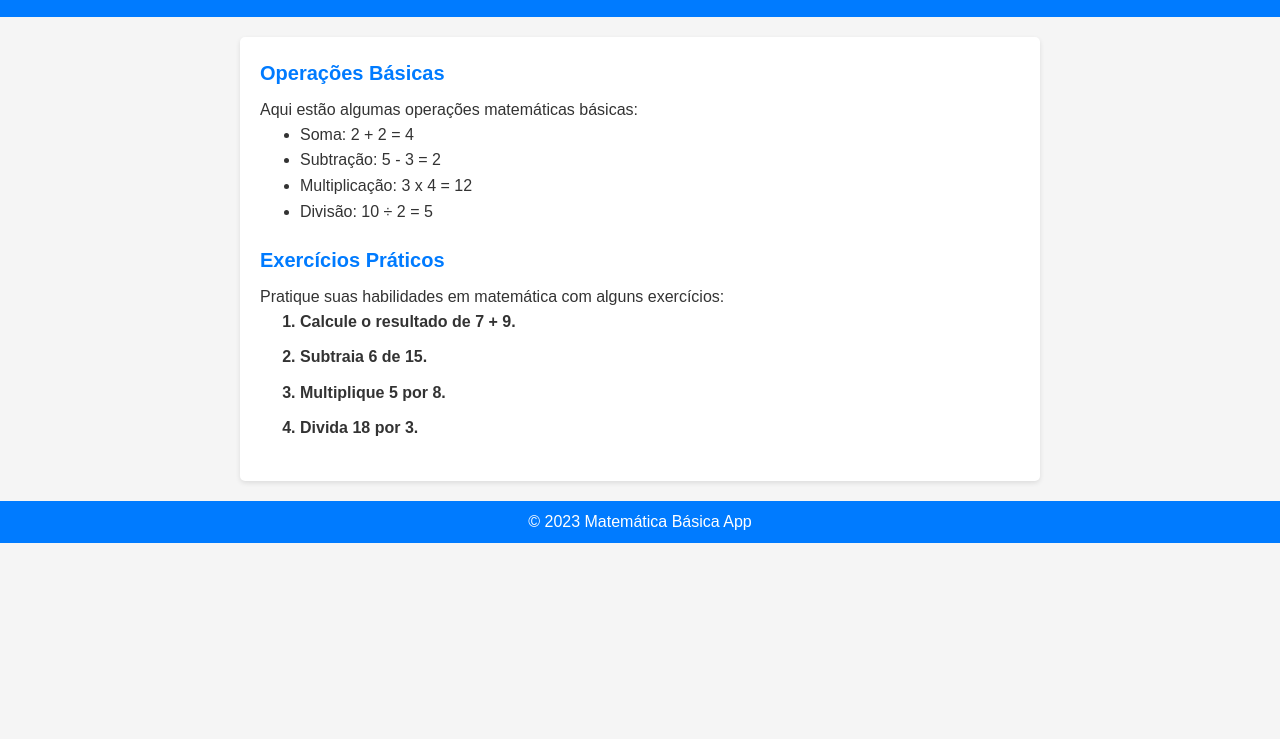
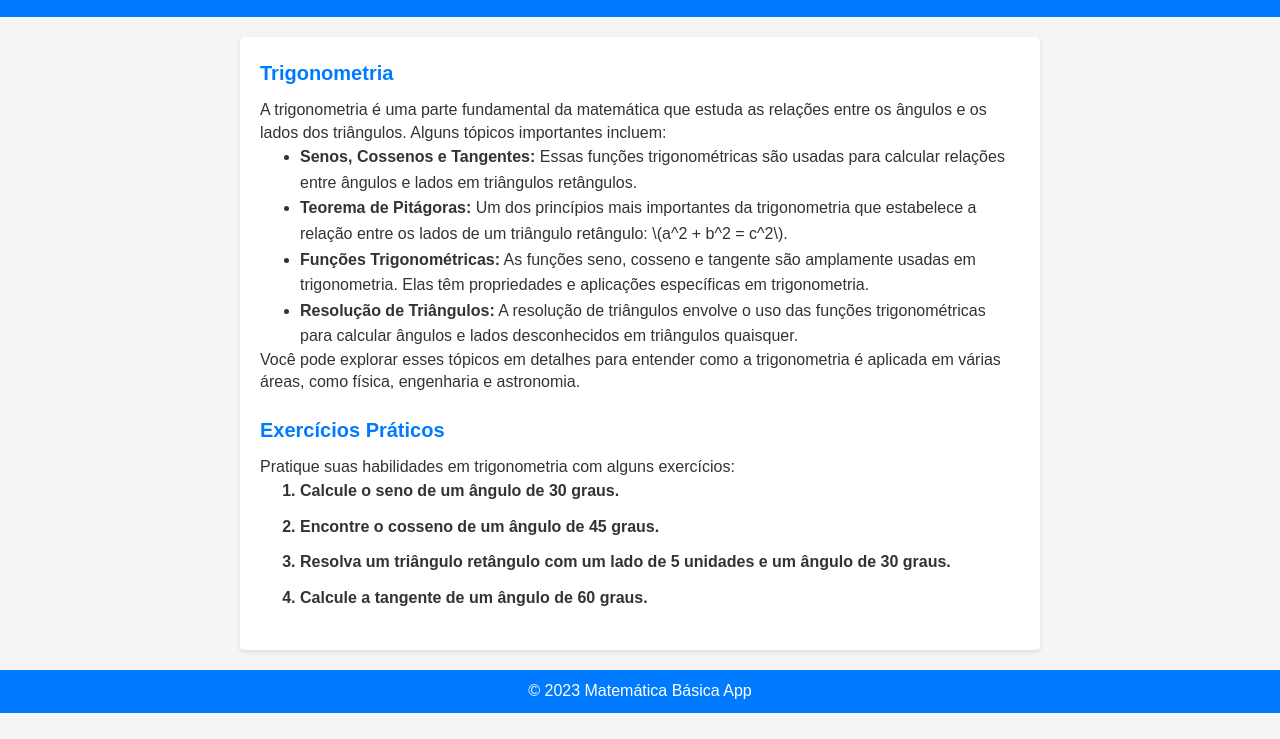
Before and after one commit to anapaulagjs/EstudaiAPP, a plain HTML site: page index.html in a window 1280 px wide. Shown: the part 61-800 px from the top of the page. Drawn offline with Linux system fonts and the light colour scheme.

Commit message:
Update index.html

```diff
--- a/index.html
+++ b/index.html
@@ -16,23 +16,24 @@
     </header>
     <main>
         <section>
-            <h2>Operações Básicas</h2>
-            <p>Aqui estão algumas operações matemáticas básicas:</p>
+            <h2>Trigonometria</h2>
+            <p>A trigonometria é uma parte fundamental da matemática que estuda as relações entre os ângulos e os lados dos triângulos. Alguns tópicos importantes incluem:</p>
             <ul>
-                <li>Soma: 2 + 2 = 4</li>
-                <li>Subtração: 5 - 3 = 2</li>
-                <li>Multiplicação: 3 x 4 = 12</li>
-                <li>Divisão: 10 ÷ 2 = 5</li>
+                <li><strong>Senos, Cossenos e Tangentes:</strong> Essas funções trigonométricas são usadas para calcular relações entre ângulos e lados em triângulos retângulos.</li>
+                <li><strong>Teorema de Pitágoras:</strong> Um dos princípios mais importantes da trigonometria que estabelece a relação entre os lados de um triângulo retângulo: \(a^2 + b^2 = c^2\).</li>
+                <li><strong>Funções Trigonométricas:</strong> As funções seno, cosseno e tangente são amplamente usadas em trigonometria. Elas têm propriedades e aplicações específicas em trigonometria.</li>
+                <li><strong>Resolução de Triângulos:</strong> A resolução de triângulos envolve o uso das funções trigonométricas para calcular ângulos e lados desconhecidos em triângulos quaisquer.</li>
             </ul>
+            <p>Você pode explorar esses tópicos em detalhes para entender como a trigonometria é aplicada em várias áreas, como física, engenharia e astronomia.</p>
         </section>
         <section>
             <h2>Exercícios Práticos</h2>
-            <p>Pratique suas habilidades em matemática com alguns exercícios:</p>
+            <p>Pratique suas habilidades em trigonometria com alguns exercícios:</p>
             <ol>
-                <li>Calcule o resultado de 7 + 9.</li>
-                <li>Subtraia 6 de 15.</li>
-                <li>Multiplique 5 por 8.</li>
-                <li>Divida 18 por 3.</li>
+                <li>Calcule o seno de um ângulo de 30 graus.</li>
+                <li>Encontre o cosseno de um ângulo de 45 graus.</li>
+                <li>Resolva um triângulo retângulo com um lado de 5 unidades e um ângulo de 30 graus.</li>
+                <li>Calcule a tangente de um ângulo de 60 graus.</li>
             </ol>
         </section>
     </main>
```
